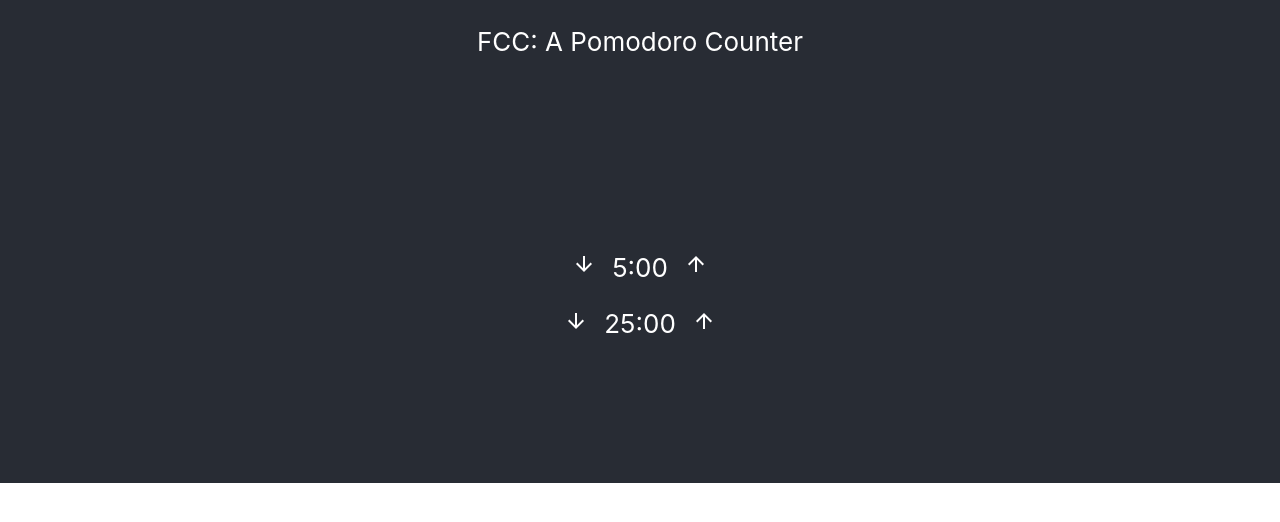
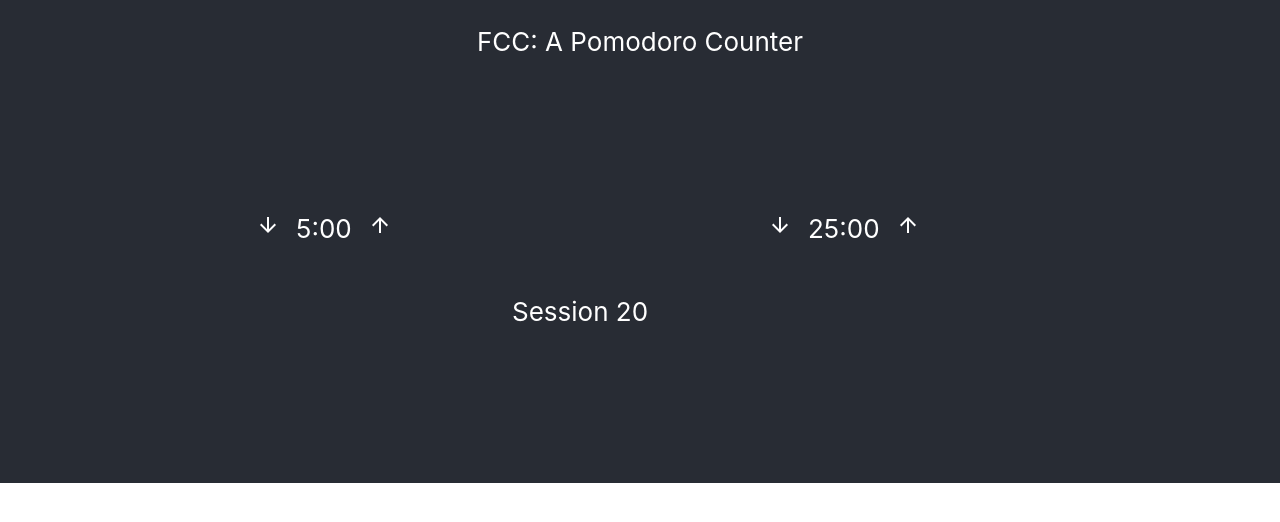
Before and after one commit to kamesen99/pomodorofcc, a React (Create React App) app: page / in a window 1280 px wide. Shown: the top 522 px of the page. Built offline with nearby package versions, Linux system fonts and the light colour scheme.

Commit message:
Refactored Break and Session Timer components. Started countdown functionality.

```diff
--- a/src/App.css
+++ b/src/App.css
@@ -29,6 +29,7 @@
   min-height: 50vh;
   display: flex;
   flex-direction: column;
+
   align-items: center;
   justify-content: center;
   font-size: calc(10px + 2vmin);
@@ -37,11 +38,24 @@
 .App-link {
   color: #61dafb;
 }
-
+.section {
+  display: flex;
+  flex-wrap: nowrap;
+  width: 100%;
+}
 #break-label {
   display: flex;
-  margin-bottom: 2rem;
-  height: 3rem;
+  width: 50%;
+  margin-left: 20%;
+}
+#session-label {
+  display: flex;
+  width: 50%;
+}
+#timer-label {
+  min-height: 10vh;
+  margin-left: 40%;
+
 }
 
 @keyframes App-logo-spin {
--- a/src/App.js
+++ b/src/App.js
@@ -1,22 +1,52 @@
-import React from 'react';
-import BreakTimer from './components/BreakTimer';
-import SessionTimer from './components/SessionTimer';
+import React, {useState} from 'react';
+import ArrowDownwardIcon from '@material-ui/icons/ArrowDownward';
+import ArrowUpwardIcon from '@material-ui/icons/ArrowUpward';
+import Counter from "./components/Counter"
 import './App.css';
 
 function App() {
+
+  const [breakTime, setBreakTime] = useState(5);
+  const [session, setSession] = useState(25);
+
+  const handleClickDown = (timer, setFunc) =>{
+    if (timer > 1) {
+      setFunc(timer - 1);
+    }
+  }
+
+  const handleClickUp = (timer, setFunc) =>{
+    if (timer < 60) {
+        setFunc(timer + 1);
+    }
+  }
 
   return (
     <div className="App">
       <header className="App-header">
         <p>FCC: A Pomodoro Counter</p>
-
       </header>
       <div className="App-body">
-        <BreakTimer />
-        <SessionTimer />
+        <div className="section">
+          <div id="break-label">
+            <ArrowDownwardIcon id="break-decrement" onClick={() => handleClickDown(breakTime, setBreakTime)} style={{marginRight: "1rem"}}/>
+              <p id="break-length" style={{marginTop: "0"}} >{breakTime}</p>:00
+            <ArrowUpwardIcon id="break-increment" onClick={() => handleClickUp(breakTime, setBreakTime)} style={{marginLeft: "1rem"}}/>
+          </div>
+          <div id="session-label">
+            <ArrowDownwardIcon id="session-decrement" onClick={() => handleClickDown(session, setSession)} style={{marginRight: "1rem"}}/>
+              <p id="session-length" style={{marginTop: "0"}}>{session}</p>:00
+            <ArrowUpwardIcon id="session-increment" onClick={() => handleClickUp(session, setSession)} style={{marginLeft: "1rem"}}/>
+          </div>
+        </div>
+        <div className="section">
+          <Counter timer={session} />
+        </div>
       </div>
+
     </div>
   );
 }
 
 export default App;
+//
--- a/src/components/BreakTimer.js
+++ /dev/null
@@ -1,28 +0,0 @@
-import React, {useState} from 'react';
-import ArrowDownwardIcon from '@material-ui/icons/ArrowDownward';
-import ArrowUpwardIcon from '@material-ui/icons/ArrowUpward';
-
-function BreakTimer() {
-
-    const [timer, setTimer] = useState(5);
-
-    const handleClickDown = () =>{
-        setTimer(timer - 1);
-    }
-
-    const handleClickUp = () =>{
-        setTimer(timer + 1);
-    }
-
-    return(
-    <div id="break-label" style={{marginBottom: "2rem"}}>
-        <ArrowDownwardIcon id="break-decrement" onClick={() => handleClickDown()} style={{marginRight: "1rem", marginTop: "1.5rem"}}/>
-            <div style={{marginTop: "1.5rem", display: "flex"}}>
-                <p id="break-length" style={{marginTop: "0"}} >{timer}</p>:00
-            </div>
-        <ArrowUpwardIcon id="break-increment" onClick={() => handleClickUp()}style={{marginLeft: "1rem", marginTop: "1.5rem"}}/>
-    </div>
-    )
-}
-
-export default BreakTimer;
--- /dev/null
+++ b/src/components/Counter.js
@@ -0,0 +1,23 @@
+import React, {useState} from 'react';
+import ArrowDownwardIcon from '@material-ui/icons/ArrowDownward';
+import ArrowUpwardIcon from '@material-ui/icons/ArrowUpward';
+import { render } from '@testing-library/react';
+
+const Counter = (props) => {
+
+    const [timer, setTimer] = useState(props.timer);
+
+    React.useEffect(() => {
+        timer > 0 && setTimeout(() => setTimer(timer - 1), 1000)
+    })
+
+    return(
+
+        <div id="timer-label">
+            <p id="time-left">Session {timer}</p>
+        </div>
+    )
+
+}
+
+export default Counter;
```
